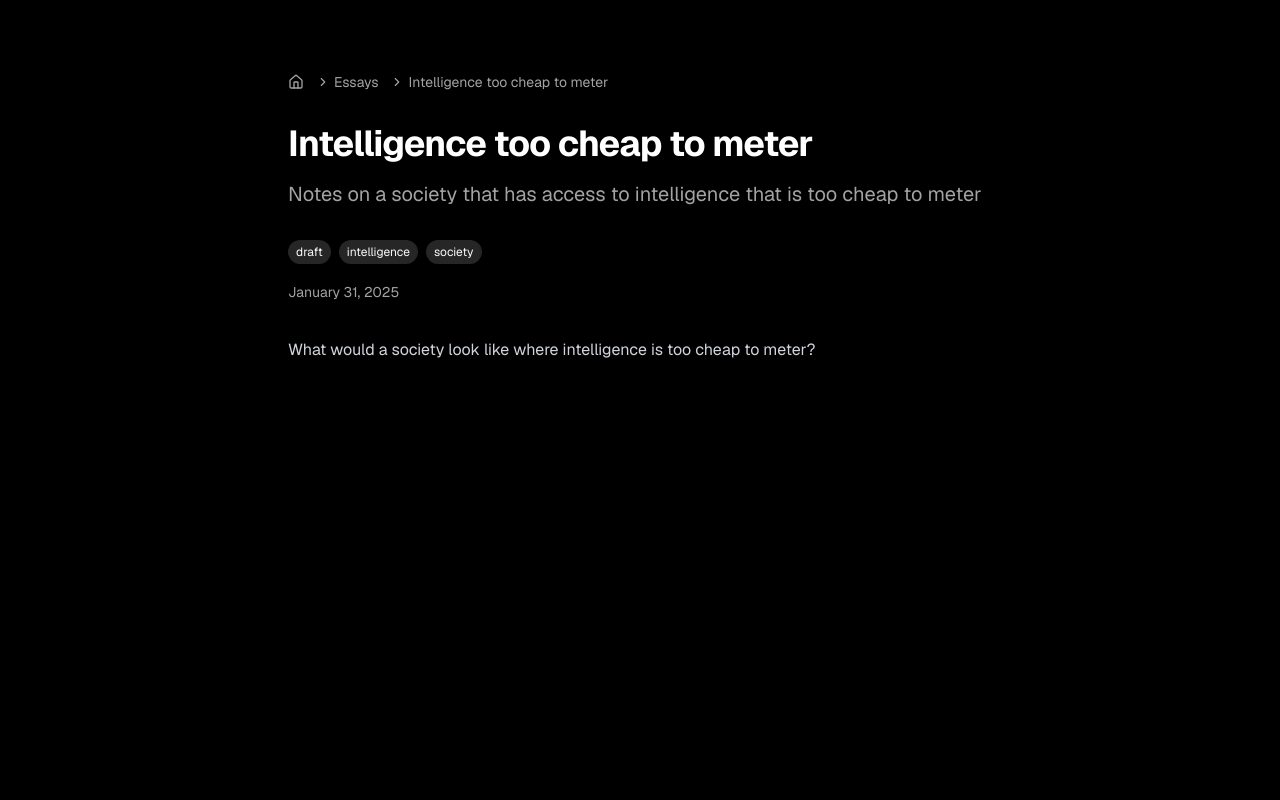
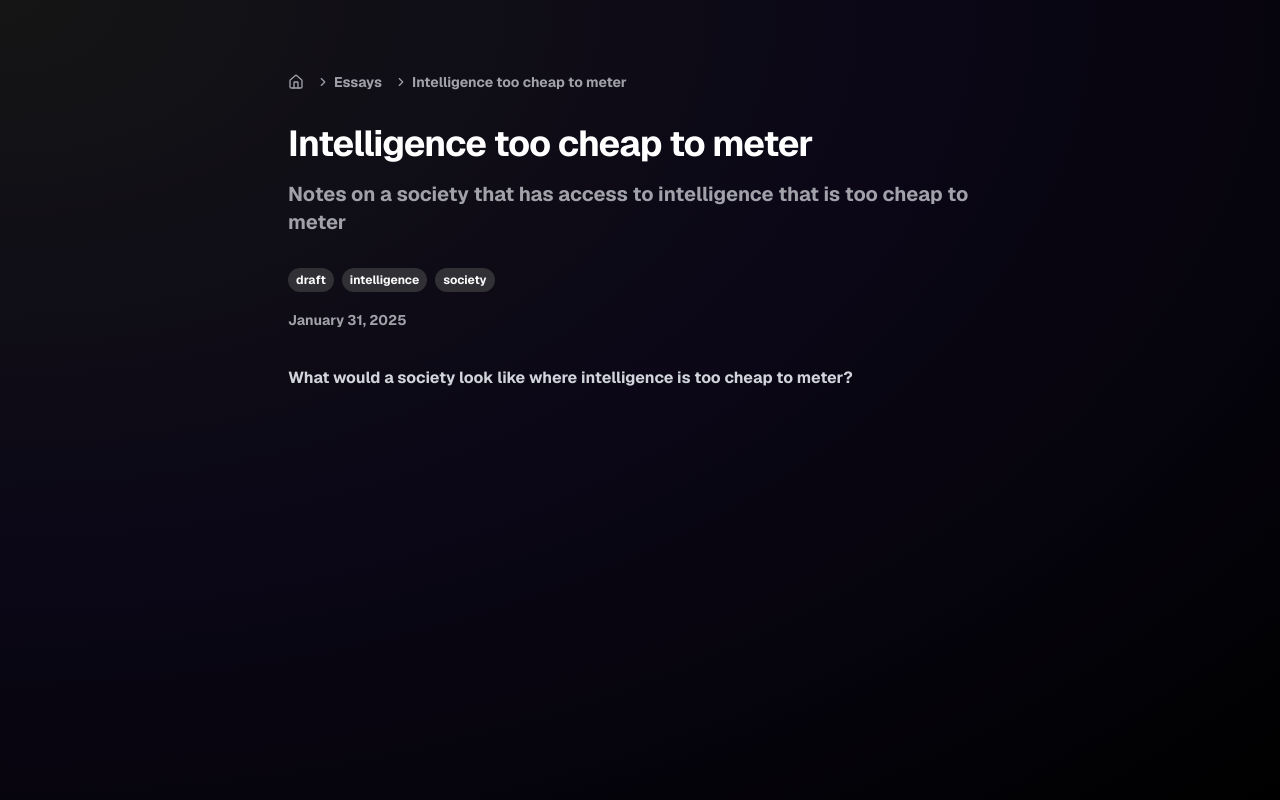
Before and after one commit to ks93/sundli.ai, a Next.js app: page /essays/intelligence-too-cheap-to-meter in a window 1280 px wide. Built offline with nearby package versions, Linux system fonts and the light colour scheme.

Commit message:
Polish design with animated gradients

```diff
--- a/src/app/globals.css
+++ b/src/app/globals.css
@@ -36,33 +36,33 @@
   }
 
   .dark {
-    --background: 0 0% 0%;
-    --foreground: 0 0% 98%;
+    --background: 240 6% 10%;
+    --foreground: 0 0% 100%;
 
-    --card: 0 0% 3.9%;
-    --card-foreground: 0 0% 98%;
+    --card: 240 6% 15%;
+    --card-foreground: 0 0% 100%;
 
-    --popover: 0 0% 3.9%;
-    --popover-foreground: 0 0% 98%;
+    --popover: 240 6% 15%;
+    --popover-foreground: 0 0% 100%;
 
-    --primary: 0 0% 98%;
-    --primary-foreground: 0 0% 9%;
+    --primary: 265 80% 60%;
+    --primary-foreground: 0 0% 100%;
 
-    --secondary: 0 0% 14.9%;
+    --secondary: 240 4% 20%;
     --secondary-foreground: 0 0% 98%;
 
-    --muted: 0 0% 14.9%;
-    --muted-foreground: 0 0% 63.9%;
+    --muted: 240 4% 25%;
+    --muted-foreground: 240 5% 65%;
 
-    --accent: 0 0% 14.9%;
-    --accent-foreground: 0 0% 98%;
+    --accent: 265 80% 65%;
+    --accent-foreground: 0 0% 100%;
 
     --destructive: 0 62.8% 30.6%;
     --destructive-foreground: 0 0% 98%;
 
-    --border: 0 0% 14.9%;
-    --input: 0 0% 14.9%;
-    --ring: 0 0% 83.1%;
+    --border: 240 4% 20%;
+    --input: 240 4% 20%;
+    --ring: 240 5% 65%;
   }
 }
 
--- a/src/app/layout.tsx
+++ b/src/app/layout.tsx
@@ -1,5 +1,6 @@
 import type { Metadata } from 'next'
 import { GeistSans } from 'geist/font/sans'
+import { Space_Grotesk } from 'next/font/google'
 import { CommandMenu } from '@/components/cmd-k/command-menu'
 import './globals.css'
 
@@ -16,17 +17,28 @@ export const metadata: Metadata = {
   },
 }
 
+const grotesk = Space_Grotesk({
+  subsets: ['latin'],
+  weight: '700',
+  display: 'swap',
+})
+
 export default function RootLayout({
   children,
 }: Readonly<{
   children: React.ReactNode
 }>) {
   return (
-    <html lang="en" className="dark h-full">
+    <html
+      lang="en"
+      className={`dark h-full scroll-smooth ${grotesk.className}`}
+    >
       <body
-        className={`${GeistSans.className} bg-black text-white antialiased h-full`}
+        className={`${GeistSans.className} bg-[radial-gradient(ellipse_at_top_left,_var(--tw-gradient-stops))] from-[#151515] via-[#0b0717] to-black text-white antialiased min-h-screen`}
       >
-        <main className="mx-auto max-w-4xl px-4 py-8 h-full">{children}</main>
+        <main className="mx-auto max-w-4xl px-4 py-8 min-h-screen flex flex-col">
+          {children}
+        </main>
         <CommandMenu />
       </body>
     </html>
--- a/src/app/page.tsx
+++ b/src/app/page.tsx
@@ -1,20 +1,28 @@
 import Link from 'next/link'
 import { Footer } from '@/components/layout/footer'
+import { Space_Grotesk } from 'next/font/google'
+
+const titleFont = Space_Grotesk({
+  subsets: ['latin'],
+  weight: '700',
+  display: 'swap',
+})
 
 const styles = {
-  container: 'h-full flex flex-col items-center justify-center space-y-8',
-  title: 'text-4xl font-bold tracking-tight',
-  contentWrapper: 'flex flex-col items-center space-y-4',
+  container: 'min-h-screen flex flex-col items-center justify-center gap-8',
+  title:
+    'text-6xl font-extrabold tracking-tight bg-gradient-to-r from-fuchsia-500 via-cyan-500 to-fuchsia-500 text-transparent bg-clip-text bg-[length:200%_200%] animate-gradient-move',
+  contentWrapper: 'flex flex-col items-center gap-4',
   commandHint: 'text-muted-foreground',
   kbd: 'px-2 py-1 text-sm rounded bg-secondary text-secondary-foreground',
   linkContainer: 'flex gap-4',
-  link: 'text-sm px-4 py-2 rounded-md bg-secondary text-secondary-foreground hover:bg-secondary/80 transition-colors',
+  link: 'text-sm px-4 py-2 rounded-md bg-primary text-primary-foreground hover:bg-primary/80 transition-colors border border-primary/50 hover:border-primary',
 }
 
 export default function Home() {
   return (
     <main className={styles.container}>
-      <h1 className={styles.title}>sundli.ai</h1>
+      <h1 className={`${styles.title} ${titleFont.className}`}>sundli.ai</h1>
 
       <div className={styles.contentWrapper}>
         <p className={styles.commandHint}>
--- a/src/components/cmd-k/command-menu.tsx
+++ b/src/components/cmd-k/command-menu.tsx
@@ -33,15 +33,16 @@ const shortcuts = [
 ]
 
 const styles = {
-  overlay: 'fixed inset-0 bg-black/50 animate-fade-in',
+  overlay:
+    'fixed inset-0 bg-gradient-to-br from-black/80 via-black/60 to-black/80 backdrop-blur-sm animate-fade-in',
   content:
-    'fixed top-1/2 left-1/2 -translate-x-1/2 -translate-y-1/2 max-w-[640px] w-[90vw] bg-background border border-border rounded-lg shadow-lg p-2 animate-fade-in',
+    'fixed top-1/2 left-1/2 -translate-x-1/2 -translate-y-1/2 max-w-[640px] w-[90vw] bg-background/80 backdrop-blur-md border border-border/60 rounded-xl shadow-xl p-2 animate-fade-in',
   input:
     'w-full bg-transparent border-none outline-none p-4 text-foreground placeholder:text-muted-foreground',
   empty: 'p-4 text-sm text-muted-foreground',
-  item: 'p-4 rounded-md text-sm text-foreground hover:bg-secondary cursor-pointer flex items-center justify-between data-[selected=true]:bg-secondary',
+  item: 'p-4 rounded-md text-sm text-foreground hover:bg-secondary/80 cursor-pointer flex items-center justify-between data-[selected=true]:bg-secondary transition-colors',
   hotkey:
-    'ml-auto text-xs text-muted-foreground bg-secondary px-2 py-1 rounded',
+    'ml-auto text-xs text-primary bg-primary/20 px-2 py-1 rounded transition-colors',
 }
 
 export function CommandMenu() {
--- a/tailwind.config.ts
+++ b/tailwind.config.ts
@@ -74,12 +74,17 @@ const config: Config = {
           from: { height: 'var(--radix-accordion-content-height)' },
           to: { height: '0' },
         },
+        'gradient-move': {
+          '0%, 100%': { 'background-position': '0% 50%' },
+          '50%': { 'background-position': '100% 50%' },
+        },
       },
       animation: {
         'fade-in': 'fade-in 0.2s ease-in-out',
         'fade-out': 'fade-out 0.2s ease-in-out',
         'accordion-down': 'accordion-down 0.2s ease-out',
         'accordion-up': 'accordion-up 0.2s ease-out',
+        'gradient-move': 'gradient-move 8s ease infinite',
       },
     },
   },
```
